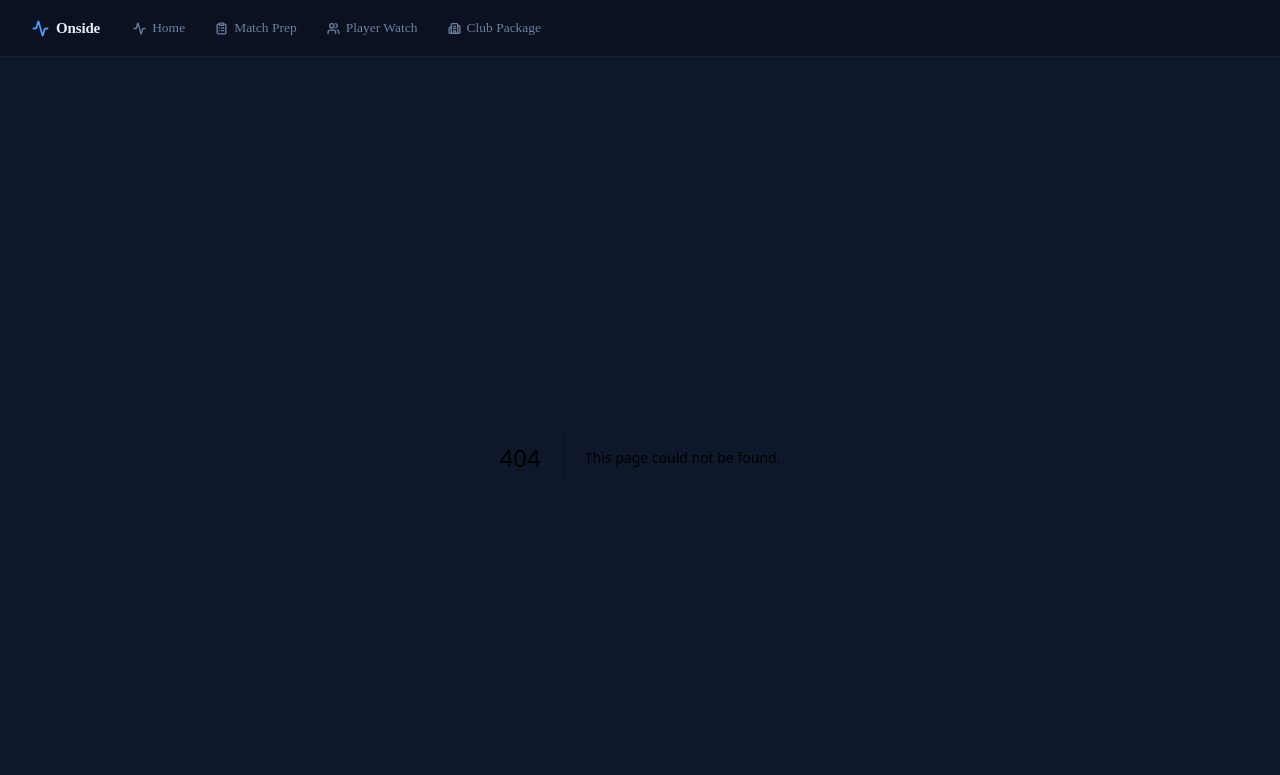
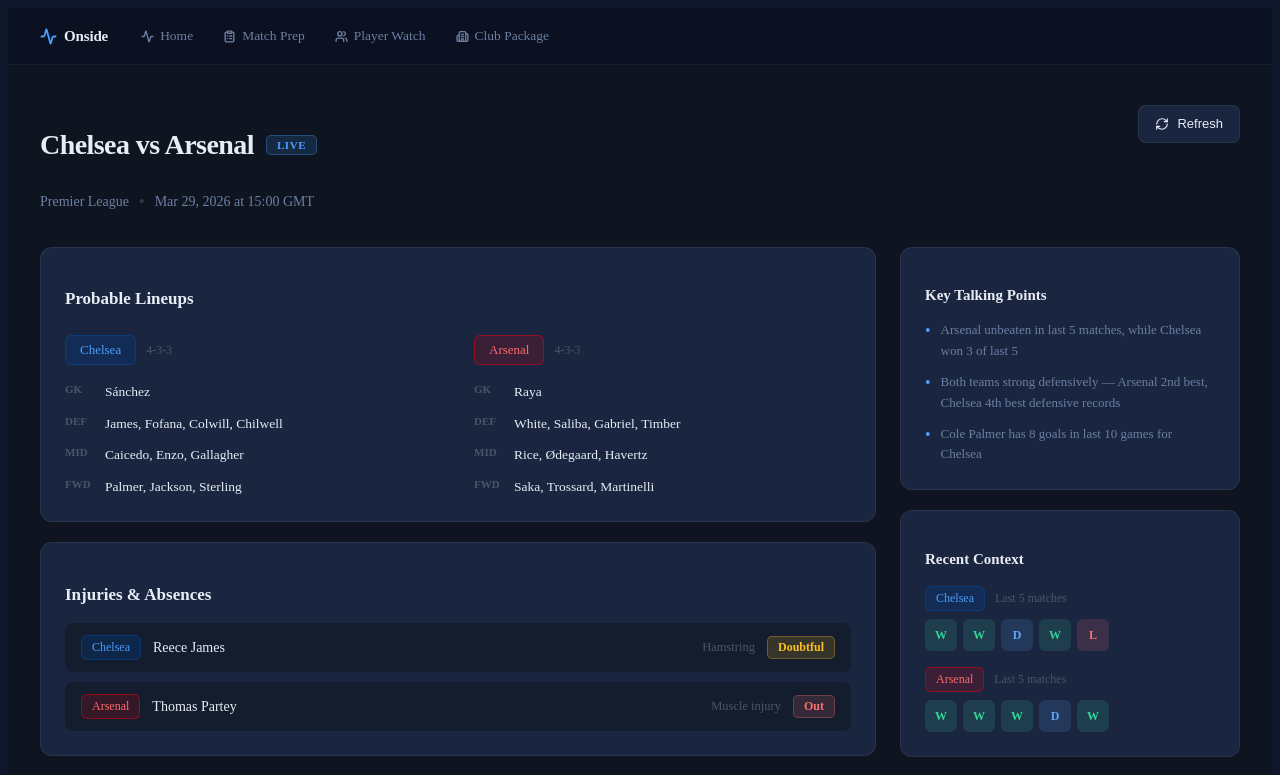
Before and after one commit to FerdiHS/onside, a Next.js app in the folder apps/frontend/: page /match-prep/chelsea-vs-arsenal in a window 1280 px wide. Before the commit this address had no page. Shown: the top 775 px of the page. Built offline with nearby package versions, Linux system fonts and the light colour scheme.

Commit message:
Made Matchprep dynamically linked

```diff
--- /dev/null
+++ b/apps/frontend/src/app/match-prep/[matchId]/page.tsx
@@ -0,0 +1,9 @@
+import MatchPrep from '../../pages/MatchPrep';
+
+export default function Page({
+  params,
+}: {
+  params: { matchId: string };
+}) {
+  return <MatchPrep params={params} />;
+}
--- a/apps/frontend/src/app/match-prep/page.tsx
+++ /dev/null
@@ -1,2 +0,0 @@
-import { MatchPrep } from '../pages/MatchPrep';
-export default function Page() { return <MatchPrep />; }
--- a/apps/frontend/src/app/pages/HomePage.tsx
+++ b/apps/frontend/src/app/pages/HomePage.tsx
@@ -5,8 +5,8 @@
 import { ClubBadge } from '../components/ClubBadge';
 
 const upcomingMatches = [
-  { home: 'Chelsea', away: 'Arsenal', competition: 'Premier League', date: 'Mar 29, 2026', time: '15:00 GMT' },
-  { home: 'Manchester United', away: 'Liverpool', competition: 'Premier League', date: 'Mar 30, 2026', time: '16:30 GMT' },
+  { id: "chelsea-vs-arsenal", home: 'Chelsea', away: 'Arsenal', competition: 'Premier League', date: 'Mar 29, 2026', time: '15:00 GMT' },
+  { id: "manchester-united-vs-liverpool", home: 'Manchester United', away: 'Liverpool', competition: 'Premier League', date: 'Mar 30, 2026', time: '16:30 GMT' },
 ];
 
 const workflows = [
@@ -99,7 +99,7 @@
                     </div>
                   </div>
                 </div>
-                <Link href="/match-prep" style={{
+                <Link href={`/match-prep/${match.id}`} style={{
                   padding: '8px 18px',
                   borderRadius: '8px',
                   fontSize: '13px',
--- a/apps/frontend/src/app/pages/MatchPrep.tsx
+++ b/apps/frontend/src/app/pages/MatchPrep.tsx
@@ -1,51 +1,130 @@
 'use client';
 
+import { useSearchParams } from 'next/navigation';
 import { RefreshCw } from 'lucide-react';
 import { ClubBadge } from '../components/ClubBadge';
 
-const match = {
+type Lineup = {
+  formation: string;
+  goalkeeper: string[];
+  defenders: string[];
+  midfielders: string[];
+  forwards: string[];
+};
+type MatchPrepProps = {
+  params: {
+    matchId: string;
+  };
+};
+
+type Injury = {
+  team: string;
+  player: string;
+  status: string;
+  issue: string;
+};
+
+type Source = {
+  title: string;
+  domain: string;
+};
+
+type MatchPrepData = {
+  match: {
+    home: string;
+    away: string;
+    competition: string;
+    kickoff: string;
+  };
+  homeLineup: Lineup;
+  awayLineup: Lineup;
+  injuries: Injury[];
+  keyPoints: string[];
+  homeForm: string[];
+  awayForm: string[];
+  sources: Source[];
+};
+
+const matchPrepData: Record<string, MatchPrepData> = {
+  'chelsea-vs-arsenal': {
+    match: {
       home: 'Chelsea',
       away: 'Arsenal',
       competition: 'Premier League',
       kickoff: 'Mar 29, 2026 at 15:00 GMT',
-};
-
-const sources = [
-  { title: 'Chelsea Official Team News', domain: 'chelseafc.com' },
-  { title: 'Arsenal Pre-Match Press Conference', domain: 'arsenal.com' },
-  { title: 'Premier League Injury Report', domain: 'premierleague.com' },
-  { title: 'Sky Sports Match Preview', domain: 'skysports.com' },
-];
-
-const chelseaLineup = {
+    },
+    homeLineup: {
       formation: '4-3-3',
       goalkeeper: ['Sánchez'],
       defenders: ['James', 'Fofana', 'Colwill', 'Chilwell'],
       midfielders: ['Caicedo', 'Enzo', 'Gallagher'],
       forwards: ['Palmer', 'Jackson', 'Sterling'],
-};
-
-const arsenalLineup = {
+    },
+    awayLineup: {
       formation: '4-3-3',
       goalkeeper: ['Raya'],
       defenders: ['White', 'Saliba', 'Gabriel', 'Timber'],
       midfielders: ['Rice', 'Ødegaard', 'Havertz'],
       forwards: ['Saka', 'Trossard', 'Martinelli'],
-};
-
-const injuries = [
+    },
+    injuries: [
       { team: 'Chelsea', player: 'Reece James', status: 'Doubtful', issue: 'Hamstring' },
       { team: 'Arsenal', player: 'Thomas Partey', status: 'Out', issue: 'Muscle injury' },
-];
-
-const keyPoints = [
+    ],
+    keyPoints: [
       'Arsenal unbeaten in last 5 matches, while Chelsea won 3 of last 5',
       'Both teams strong defensively — Arsenal 2nd best, Chelsea 4th best defensive records',
       'Cole Palmer has 8 goals in last 10 games for Chelsea',
-];
+    ],
+    homeForm: ['W', 'W', 'D', 'W', 'L'],
+    awayForm: ['W', 'W', 'W', 'D', 'W'],
+    sources: [
+      { title: 'Chelsea Official Team News', domain: 'chelseafc.com' },
+      { title: 'Arsenal Pre-Match Press Conference', domain: 'arsenal.com' },
+      { title: 'Premier League Injury Report', domain: 'premierleague.com' },
+      { title: 'Sky Sports Match Preview', domain: 'skysports.com' },
+    ],
+  },
 
-const chelseaForm = ['W', 'W', 'D', 'W', 'L'];
-const arsenalForm = ['W', 'W', 'W', 'D', 'W'];
+  'manchester-united-vs-liverpool': {
+    match: {
+      home: 'Manchester United',
+      away: 'Liverpool',
+      competition: 'Premier League',
+      kickoff: 'Mar 30, 2026 at 16:30 GMT',
+    },
+    homeLineup: {
+      formation: '4-2-3-1',
+      goalkeeper: ['Onana'],
+      defenders: ['Dalot', 'Varane', 'Martínez', 'Shaw'],
+      midfielders: ['Mainoo', 'Casemiro', 'Bruno Fernandes'],
+      forwards: ['Garnacho', 'Højlund', 'Rashford'],
+    },
+    awayLineup: {
+      formation: '4-3-3',
+      goalkeeper: ['Alisson'],
+      defenders: ['Alexander-Arnold', 'Konaté', 'Van Dijk', 'Robertson'],
+      midfielders: ['Mac Allister', 'Szoboszlai', 'Endo'],
+      forwards: ['Salah', 'Núñez', 'Luis Díaz'],
+    },
+    injuries: [
+      { team: 'Manchester United', player: 'Luke Shaw', status: 'Doubtful', issue: 'Knock' },
+      { team: 'Liverpool', player: 'Diogo Jota', status: 'Out', issue: 'Hamstring' },
+    ],
+    keyPoints: [
+      'Liverpool have scored 11 goals in their last 3 matches',
+      'Manchester United remain dangerous in transition at Old Trafford',
+      'Mohamed Salah is in red-hot form entering this fixture',
+    ],
+    homeForm: ['W', 'L', 'D', 'W', 'W'],
+    awayForm: ['W', 'W', 'W', 'W', 'D'],
+    sources: [
+      { title: 'Manchester United Team News', domain: 'manutd.com' },
+      { title: 'Liverpool Match Centre', domain: 'liverpoolfc.com' },
+      { title: 'Premier League Injury Update', domain: 'premierleague.com' },
+    ],
+  },
+};
 
 function resultColor(result: string): { bg: string; text: string } {
   if (result === 'W') return { bg: 'rgba(52,211,153,0.15)', text: '#34d399' };
@@ -56,7 +135,8 @@
 function StatusBadge({ status }: { status: string }) {
   const isOut = status === 'Out';
   return (
-    <span style={{
+    <span
+      style={{
         padding: '3px 10px',
         borderRadius: '5px',
         fontSize: '12px',
@@ -64,7 +144,8 @@
         backgroundColor: isOut ? 'rgba(248,113,113,0.15)' : 'rgba(251,191,36,0.15)',
         color: isOut ? '#f87171' : '#fbbf24',
         border: `1px solid ${isOut ? 'rgba(248,113,113,0.3)' : 'rgba(251,191,36,0.3)'}`,
-    }}>
+      }}
+    >
       {status}
     </span>
   );
@@ -73,7 +154,16 @@
 function LineupSection({ label, players }: { label: string; players: string[] }) {
   return (
     <div style={{ display: 'flex', gap: '10px', alignItems: 'flex-start' }}>
-      <span style={{ fontSize: '11px', fontWeight: 600, color: '#4a5568', width: '30px', paddingTop: '2px', flexShrink: 0 }}>
+      <span
+        style={{
+          fontSize: '11px',
+          fontWeight: 600,
+          color: '#4a5568',
+          width: '30px',
+          paddingTop: '2px',
+          flexShrink: 0,
+        }}
+      >
         {label}
       </span>
       <span style={{ fontSize: '13.5px', color: '#e8edf5', lineHeight: 1.6 }}>
@@ -90,12 +180,27 @@
   padding: '24px',
 };
 
-export function MatchPrep() {
+export default function MatchPrep({ params }: MatchPrepProps) {
+  const matchId = params.matchId;
+
+  const data =
+    matchPrepData[matchId] ??
+    matchPrepData['chelsea-vs-arsenal'];
+
+  const {
+    match,
+    homeLineup,
+    awayLineup,
+    injuries,
+    keyPoints,
+    homeForm,
+    awayForm,
+    sources,
+  } = data;
+
   return (
     <div style={{ minHeight: '100vh', backgroundColor: '#0e1521' }}>
       <div style={{ maxWidth: '1200px', margin: '0 auto', padding: '40px 32px' }}>
-
-        {/* Header */}
         <div style={{ marginBottom: '36px' }}>
           <div style={{ display: 'flex', alignItems: 'flex-start', justifyContent: 'space-between' }}>
             <div>
@@ -103,7 +208,8 @@
                 <h1 style={{ fontSize: '28px', fontWeight: 700, color: '#e8edf5', letterSpacing: '-0.02em' }}>
                   {match.home} vs {match.away}
                 </h1>
-                <span style={{
+                <span
+                  style={{
                     padding: '3px 10px',
                     borderRadius: '5px',
                     fontSize: '11px',
@@ -112,7 +218,8 @@
                     color: '#4a9eff',
                     border: '1px solid rgba(74,158,255,0.3)',
                     letterSpacing: '0.05em',
-                }}>
+                  }}
+                >
                   LIVE
                 </span>
               </div>
@@ -122,7 +229,9 @@
                 <span style={{ fontSize: '14px', color: '#6b7fa3' }}>{match.kickoff}</span>
               </div>
             </div>
-            <button style={{
+
+            <button
+              style={{
                 display: 'flex',
                 alignItems: 'center',
                 gap: '8px',
@@ -133,69 +242,67 @@
                 border: '1px solid rgba(255,255,255,0.07)',
                 cursor: 'pointer',
                 fontSize: '13px',
-            }}>
+              }}
+            >
               <RefreshCw size={14} />
               Refresh
             </button>
           </div>
         </div>
 
-        {/* Two column layout */}
         <div style={{ display: 'grid', gridTemplateColumns: '1fr 340px', gap: '24px', alignItems: 'start' }}>
-
-          {/* Left column */}
           <div style={{ display: 'flex', flexDirection: 'column', gap: '20px' }}>
-
-            {/* Probable Lineups */}
             <div style={card}>
               <h2 style={{ fontSize: '17px', fontWeight: 600, color: '#e8edf5', marginBottom: '24px' }}>
                 Probable Lineups
               </h2>
+
               <div style={{ display: 'grid', gridTemplateColumns: '1fr 1fr', gap: '32px' }}>
-                {/* Chelsea */}
                 <div>
                   <div style={{ display: 'flex', alignItems: 'center', gap: '10px', marginBottom: '16px' }}>
-                    <ClubBadge club="Chelsea" size="md" />
-                    <span style={{ fontSize: '12px', color: '#4a5568' }}>{chelseaLineup.formation}</span>
+                    <ClubBadge club={match.home} size="md" />
+                    <span style={{ fontSize: '12px', color: '#4a5568' }}>{homeLineup.formation}</span>
                   </div>
                   <div style={{ display: 'flex', flexDirection: 'column', gap: '10px' }}>
-                    <LineupSection label="GK" players={chelseaLineup.goalkeeper} />
-                    <LineupSection label="DEF" players={chelseaLineup.defenders} />
-                    <LineupSection label="MID" players={chelseaLineup.midfielders} />
-                    <LineupSection label="FWD" players={chelseaLineup.forwards} />
+                    <LineupSection label="GK" players={homeLineup.goalkeeper} />
+                    <LineupSection label="DEF" players={homeLineup.defenders} />
+                    <LineupSection label="MID" players={homeLineup.midfielders} />
+                    <LineupSection label="FWD" players={homeLineup.forwards} />
                   </div>
                 </div>
-                {/* Arsenal */}
+
                 <div>
                   <div style={{ display: 'flex', alignItems: 'center', gap: '10px', marginBottom: '16px' }}>
-                    <ClubBadge club="Arsenal" size="md" />
-                    <span style={{ fontSize: '12px', color: '#4a5568' }}>{arsenalLineup.formation}</span>
+                    <ClubBadge club={match.away} size="md" />
+                    <span style={{ fontSize: '12px', color: '#4a5568' }}>{awayLineup.formation}</span>
                   </div>
                   <div style={{ display: 'flex', flexDirection: 'column', gap: '10px' }}>
-                    <LineupSection label="GK" players={arsenalLineup.goalkeeper} />
-                    <LineupSection label="DEF" players={arsenalLineup.defenders} />
-                    <LineupSection label="MID" players={arsenalLineup.midfielders} />
-                    <LineupSection label="FWD" players={arsenalLineup.forwards} />
+                    <LineupSection label="GK" players={awayLineup.goalkeeper} />
+                    <LineupSection label="DEF" players={awayLineup.defenders} />
+                    <LineupSection label="MID" players={awayLineup.midfielders} />
+                    <LineupSection label="FWD" players={awayLineup.forwards} />
                   </div>
                 </div>
               </div>
             </div>
 
-            {/* Injuries & Absences */}
             <div style={card}>
               <h2 style={{ fontSize: '17px', fontWeight: 600, color: '#e8edf5', marginBottom: '16px' }}>
                 Injuries & Absences
               </h2>
               <div style={{ display: 'flex', flexDirection: 'column', gap: '10px' }}>
                 {injuries.map((injury, i) => (
-                  <div key={i} style={{
+                  <div
+                    key={i}
+                    style={{
                       display: 'flex',
                       alignItems: 'center',
                       justifyContent: 'space-between',
                       padding: '12px 16px',
                       borderRadius: '8px',
                       backgroundColor: '#131d2e',
-                  }}>
+                    }}
+                  >
                     <div style={{ display: 'flex', alignItems: 'center', gap: '12px' }}>
                       <ClubBadge club={injury.team} size="sm" />
                       <span style={{ fontSize: '14px', color: '#e8edf5' }}>{injury.player}</span>
@@ -210,10 +317,7 @@
             </div>
           </div>
 
-          {/* Right column */}
           <div style={{ display: 'flex', flexDirection: 'column', gap: '20px' }}>
-
-            {/* Key Talking Points */}
             <div style={card}>
               <h2 style={{ fontSize: '15px', fontWeight: 600, color: '#e8edf5', marginBottom: '14px' }}>
                 Key Talking Points
@@ -228,13 +332,15 @@
               </div>
             </div>
 
-            {/* Recent Context */}
             <div style={card}>
               <h2 style={{ fontSize: '15px', fontWeight: 600, color: '#e8edf5', marginBottom: '16px' }}>
                 Recent Context
               </h2>
               <div style={{ display: 'flex', flexDirection: 'column', gap: '16px' }}>
-                {[{ club: 'Chelsea', form: chelseaForm }, { club: 'Arsenal', form: arsenalForm }].map(({ club, form }) => (
+                {[
+                  { club: match.home, form: homeForm },
+                  { club: match.away, form: awayForm },
+                ].map(({ club, form }) => (
                   <div key={club}>
                     <div style={{ display: 'flex', alignItems: 'center', gap: '10px', marginBottom: '8px' }}>
                       <ClubBadge club={club} size="sm" />
@@ -244,7 +350,9 @@
                       {form.map((result, i) => {
                         const c = resultColor(result);
                         return (
-                          <div key={i} style={{
+                          <div
+                            key={i}
+                            style={{
                               width: '32px',
                               height: '32px',
                               display: 'flex',
@@ -255,7 +363,8 @@
                               fontWeight: 700,
                               backgroundColor: c.bg,
                               color: c.text,
-                          }}>
+                            }}
+                          >
                             {result}
                           </div>
                         );
@@ -266,26 +375,27 @@
               </div>
             </div>
 
-            {/* Sources */}
             <div style={card}>
               <h2 style={{ fontSize: '15px', fontWeight: 600, color: '#e8edf5', marginBottom: '14px' }}>
                 Sources
               </h2>
               <div style={{ display: 'flex', flexDirection: 'column', gap: '8px' }}>
                 {sources.map((source, i) => (
-                  <div key={i} style={{
+                  <div
+                    key={i}
+                    style={{
                       padding: '10px 14px',
                       borderRadius: '8px',
                       backgroundColor: '#131d2e',
                       border: '1px solid rgba(255,255,255,0.04)',
-                  }}>
+                    }}
+                  >
                     <div style={{ fontSize: '13px', color: '#c8d8f0', marginBottom: '2px' }}>{source.title}</div>
                     <div style={{ fontSize: '11.5px', color: '#4a5568' }}>{source.domain}</div>
                   </div>
                 ))}
               </div>
             </div>
-
           </div>
         </div>
       </div>
```
Lines whose indentation alone changed are shown as unchanged.
